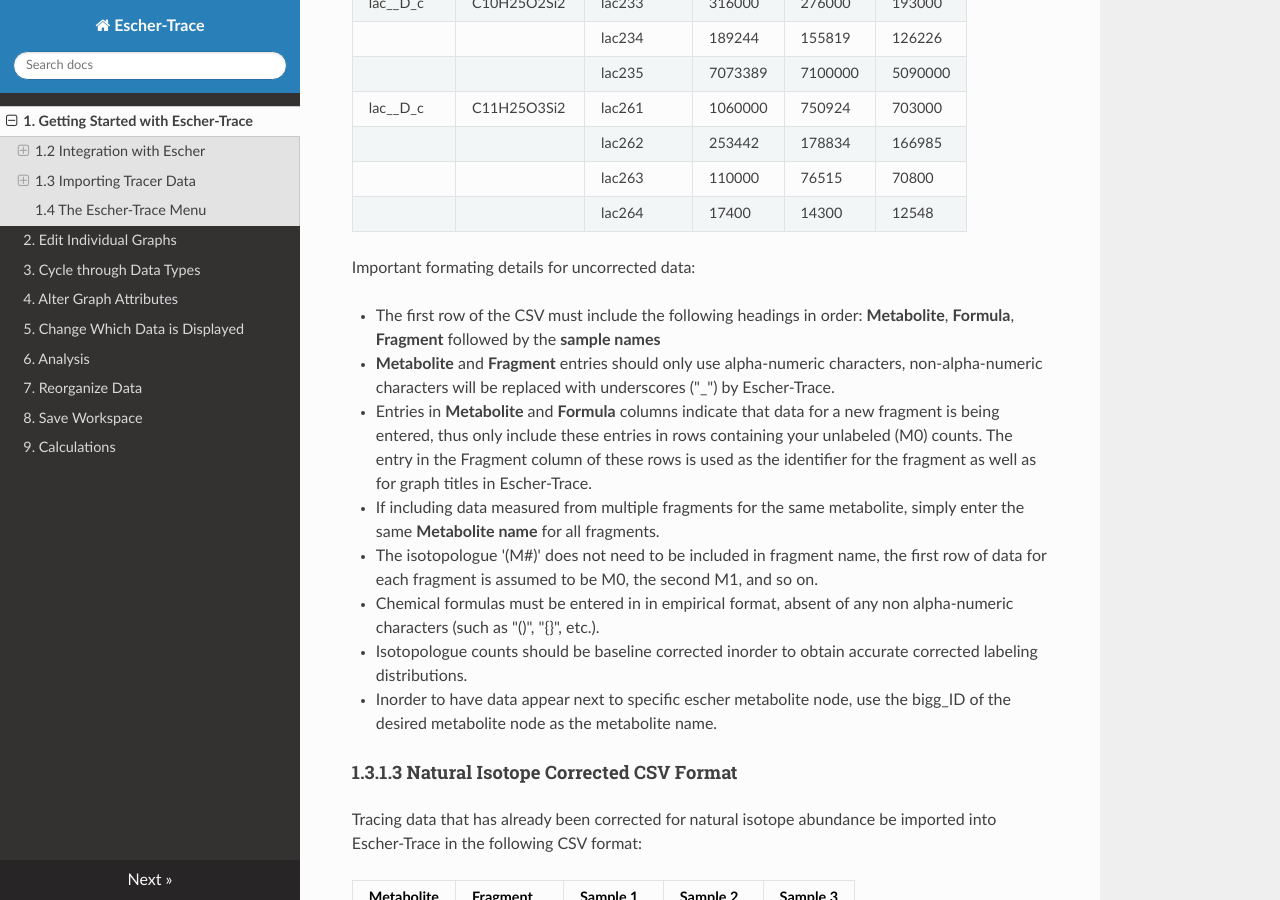
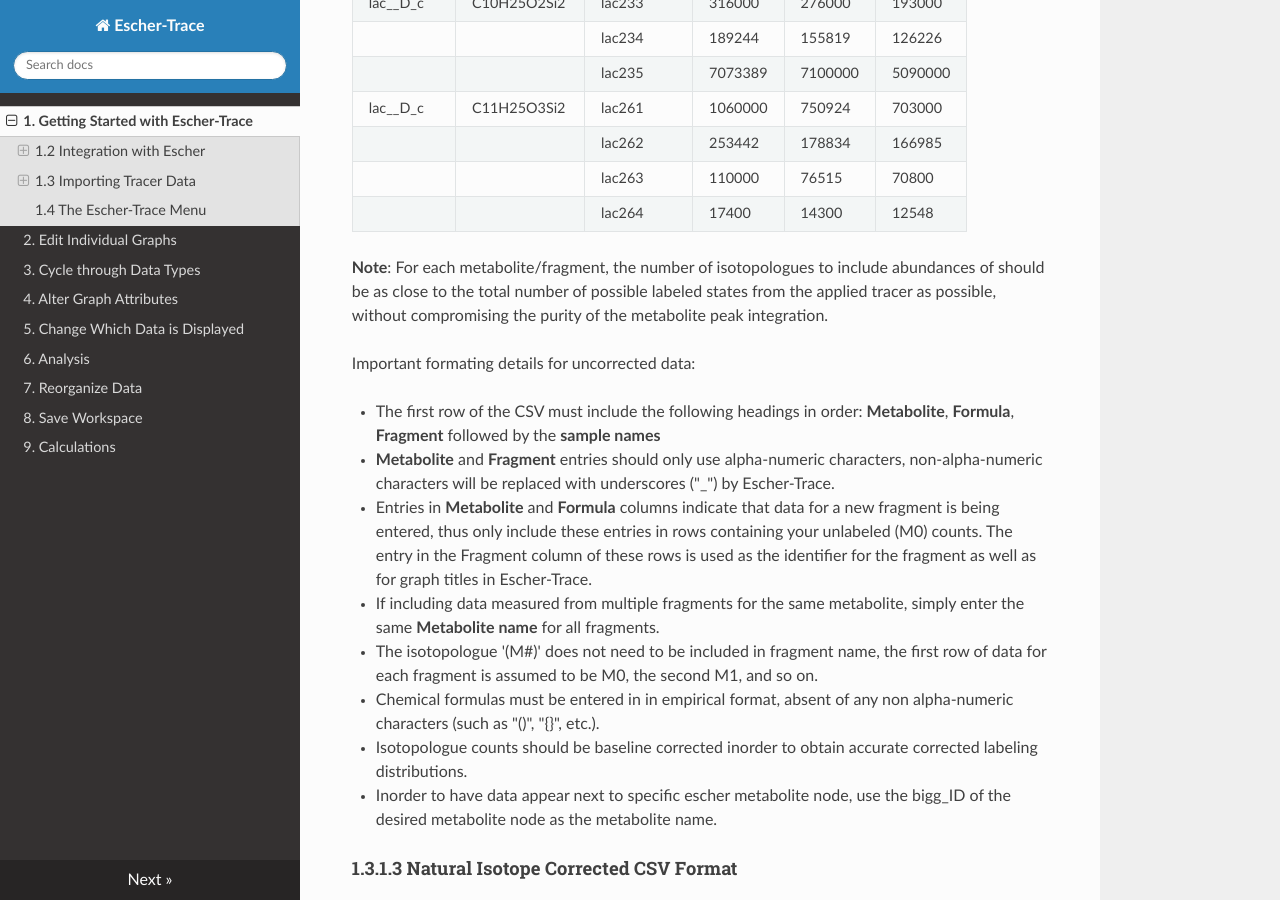
Before and after one commit to escher-trace/escher-trace.github.io, an MkDocs documentation site: the page built from docs/GettingStarted.md, in a window 1280 px wide and 900 px high, scrolled down 1409 px. Built offline with MkDocs 1.6.1, drawn with Linux system fonts in a browser that asks for light colours; nearby versions of some CDN libraries.

Commit message:
Update GettingStarted.md

```diff
--- a/docs/GettingStarted.md
+++ b/docs/GettingStarted.md
@@ -40,6 +40,7 @@
 |            |             | lac263     | 110000   | 76515    | 70800    |
 |            |             | lac264     | 17400    | 14300    | 12548    |
 
+**Note**: For each metabolite/fragment, the number of isotopologues to include abundances of should be as close to the total number of possible labeled states from the applied tracer as possible, without compromising the purity of the metabolite peak integration.
 
 Important formating details for uncorrected data:
 
```
